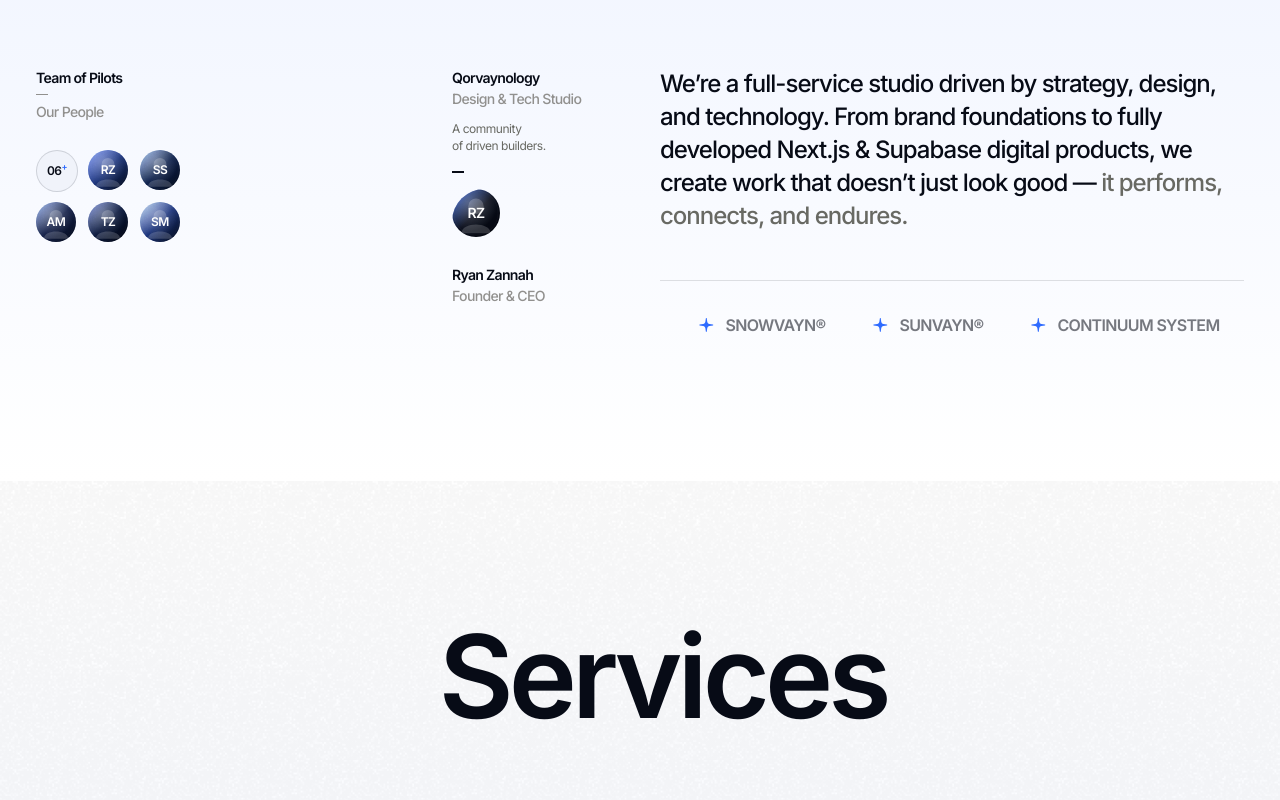
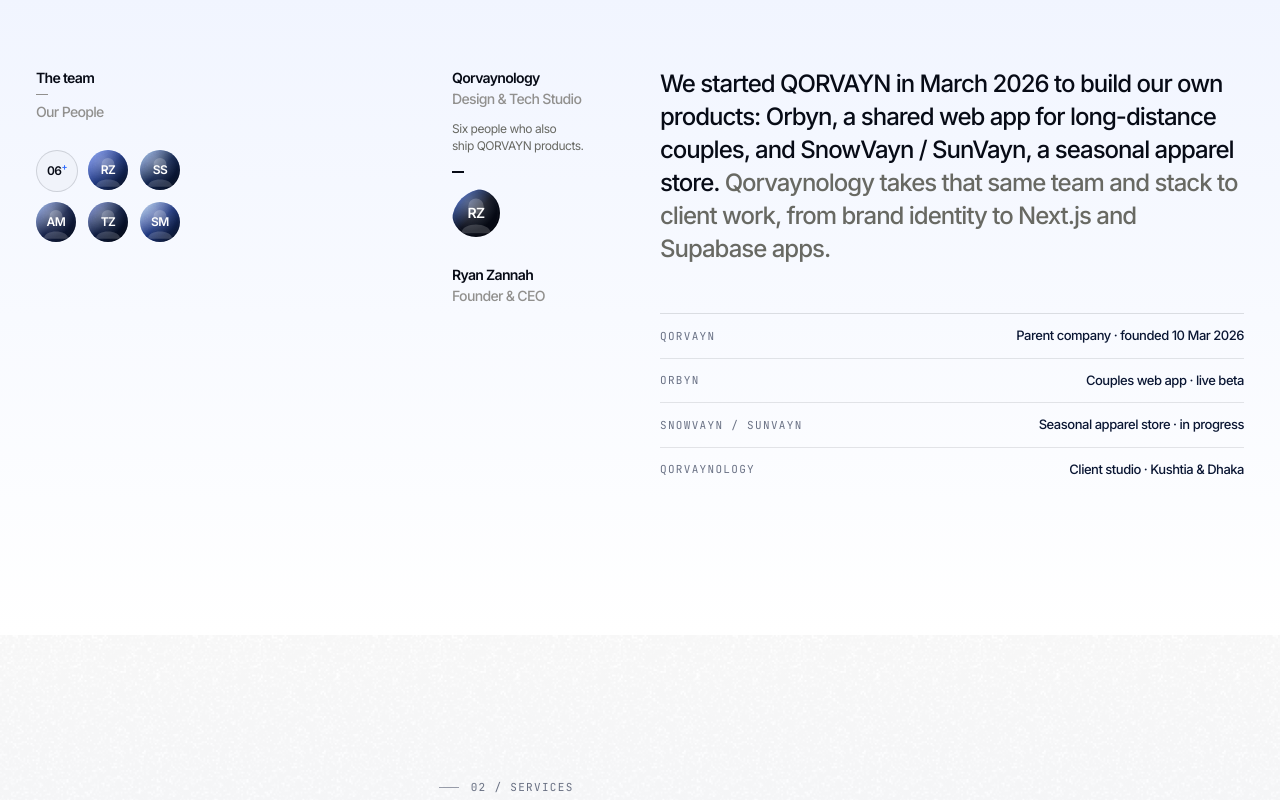
Before and after one commit to qorvayn/qorvaynology, a Next.js app: page / in a window 1280 px wide. Shown: the part 1440-2240 px from the top of the page. Built offline with nearby package versions, Linux system fonts and the light colour scheme.

Commit message:
copy+layout: remove fake star ratings and ticker, add section indices, rewrite generic copy with real facts

```diff
--- a/src/app/page.tsx
+++ b/src/app/page.tsx
@@ -46,6 +46,28 @@ import { CaseStudyDrawer } from "@/components/CaseStudyDrawer";
 import { ContactModal, InsightModal } from "@/components/StudioModals";
 
 const EASE_OUT_EXPO: [number, number, number, number] = [0.16, 1, 0.3, 1];
+
+/* Architectural index line: 20px hairline + numbered mono label (replaces pill badges) */
+function SectionIndex({
+  num,
+  label,
+  tone = "dark",
+}: {
+  num: string;
+  label: string;
+  tone?: "dark" | "light";
+}) {
+  const ink = tone === "dark" ? "text-[#0A1633]/60" : "text-white/60";
+  const rule = tone === "dark" ? "bg-[#0A1633]/40" : "bg-white/40";
+  return (
+    <div className={`mb-5 flex items-center gap-3 font-mono-tech text-[11px] tracking-[0.16em] ${ink}`}>
+      <span className={`h-px w-5 ${rule}`} />
+      <span>
+        {num} / {label}
+      </span>
+    </div>
+  );
+}
 
 const INSIGHT_IMAGES = [
   "/astra/insight-1.png",
@@ -657,10 +679,13 @@ export default function QorvaynologyHomePage() {
         <div className="max-w-[1354px] mx-auto px-5 sm:px-9">
           {/* NUMBERS BLOCK (Top Row: ++ on left, 2 Stat Columns on right, 3rd Stat below) */}
           <div className="grid grid-cols-1 lg:grid-cols-12 gap-10 items-start">
-            {/* Left ++ stars */}
-            <div className="lg:col-span-4 flex items-center gap-1.5 text-[#070B16]">
-              <Plus className="w-4 h-4 stroke-[2.5]" />
-              <Plus className="w-4 h-4 stroke-[2.5]" />
+            {/* Left ++ stars + section index */}
+            <div className="lg:col-span-4 text-[#070B16]">
+              <SectionIndex num="01" label="STUDIO" />
+              <div className="flex items-center gap-1.5">
+                <Plus className="w-4 h-4 stroke-[2.5]" />
+                <Plus className="w-4 h-4 stroke-[2.5]" />
+              </div>
             </div>
 
             {/* Stat 1 (col 5-8) & Stat 2 (col 9-12) */}
@@ -740,7 +765,7 @@ export default function QorvaynologyHomePage() {
             {/* Left Col (w: 441): Team of Pilots + 2x3 circular cluster */}
             <div className="lg:col-span-4">
               <div className="text-[14.08px] font-semibold tracking-[-0.704px] text-[#070B16]">
-                Team of Pilots
+                The team
               </div>
               <div className="w-3 h-[1.5px] bg-[#91908E] my-1.5" />
               <div className="text-[14.08px] font-medium tracking-[-0.704px] text-[#91908E]">
@@ -774,9 +799,9 @@ export default function QorvaynologyHomePage() {
                 Design &amp; Tech Studio
               </div>
               <p className="mt-3 text-[12px] leading-[16.8px] text-[#686963]">
-                A community
+                Six people who also
                 <br />
-                of driven builders.
+                ship QORVAYN products.
               </p>
               <div className="w-3 h-[2px] bg-[#070B16] my-4" />
 
@@ -801,40 +826,27 @@ export default function QorvaynologyHomePage() {
             {/* Right Col (w: 662): 24px Editorial Message + Infinite Marquee Ticker */}
             <div className="lg:col-span-6">
               <p className="font-display text-[21px] sm:text-[24px] font-medium leading-[33.12px] tracking-[-1.44px] text-[#070B16]">
-                We’re a full-service studio driven by strategy, design, and technology. From brand foundations to fully developed Next.js &amp; Supabase digital products, we create work that doesn’t just look good —{" "}
+                We started QORVAYN in March 2026 to build our own products: Orbyn, a shared web app for long-distance couples, and SnowVayn / SunVayn, a seasonal apparel store.{" "}
                 <span className="text-[#686963]">
-                  it performs, connects, and endures.
+                  Qorvaynology takes that same team and stack to client work, from brand identity to Next.js and Supabase apps.
                 </span>
               </p>
 
-              {/* Infinite Clients / Ecosystem Ticker (Matches "Clients ticker" at y: 1599) */}
-              <div className="mt-12 pt-8 border-t border-[#070B16]/12 overflow-hidden relative">
-                <div className="animate-ticker flex items-center gap-12">
-                  {[
-                    "QORVAYN®",
-                    "ORBYN LIVE BETA",
-                    "SNOWVAYN®",
-                    "SUNVAYN®",
-                    "CONTINUUM SYSTEM",
-                    "NEXT.JS 15",
-                    "SUPABASE",
-                    "QORVAYN®",
-                    "ORBYN LIVE BETA",
-                    "SNOWVAYN®",
-                    "SUNVAYN®",
-                    "CONTINUUM SYSTEM",
-                    "NEXT.JS 15",
-                    "SUPABASE",
-                  ].map((item, i) => (
-                    <span
-                      key={i}
-                      className="inline-flex items-center gap-3 font-display text-sm sm:text-base font-semibold tracking-[-0.04em] text-[#070B16]/55 whitespace-nowrap"
-                    >
-                      <AstraStarLogo className="w-3.5 h-3.5 text-[#2E6BFF]" />
-                      {item}
+              {/* Static ecosystem factsheet (replaces the scrolling ticker) */}
+              <div className="mt-12 border-t border-[#070B16]/12 divide-y divide-[#070B16]/10 text-[13px]">
+                {[
+                  { k: "QORVAYN", v: "Parent company · founded 10 Mar 2026" },
+                  { k: "ORBYN", v: "Couples web app · live beta" },
+                  { k: "SNOWVAYN / SUNVAYN", v: "Seasonal apparel store · in progress" },
+                  { k: "QORVAYNOLOGY", v: "Client studio · Kushtia & Dhaka" },
+                ].map((row) => (
+                  <div key={row.k} className="py-3 flex items-center justify-between gap-6">
+                    <span className="font-mono-tech text-[11px] tracking-[0.16em] text-[#0A1633]/60">
+                      {row.k}
                     </span>
-                  ))}
-                </div>
+                    <span className="font-medium text-[#0A1633] text-right">{row.v}</span>
+                  </div>
+                ))}
               </div>
             </div>
           </motion.div>
@@ -861,6 +873,7 @@ export default function QorvaynologyHomePage() {
               transition={{ duration: 0.7, ease: EASE_OUT_EXPO }}
               className="lg:col-start-5 lg:col-span-8"
             >
+              <SectionIndex num="02" label="SERVICES" />
               <h2 className="font-display text-[clamp(3.8rem,9vw,128px)] font-semibold leading-[0.9] tracking-[-0.04em] text-[#070B16]">
                 Services
               </h2>
@@ -997,7 +1010,7 @@ export default function QorvaynologyHomePage() {
           <div className="mt-16 grid grid-cols-1 lg:grid-cols-12 gap-8 items-center">
             <div className="lg:col-start-5 lg:col-span-4">
               <p className="font-display text-[18px] sm:text-[20px] font-medium leading-[26px] tracking-[-0.8px] text-[#070B16]">
-                Qorvaynology helps businesses stand out with bold design and smart digital solutions. We mix strategy, creativity, and technology.
+                Every project starts with a free 15–30 minute call and a written proposal within 24 hours. You see progress every Friday.
               </p>
             </div>
             <div className="lg:col-start-9 lg:col-span-4">
@@ -1046,6 +1059,7 @@ export default function QorvaynologyHomePage() {
               {/* Header Block: Monumental 128px "Projects" + 05+ count + 4 Service Filter lines */}
               <div className="grid grid-cols-1 lg:grid-cols-12 gap-8 items-start mb-16 sm:mb-24">
                 <div className="lg:col-start-5 lg:col-span-8">
+                  <SectionIndex num="03" label="WORK" tone="light" />
                   <motion.h2
                     initial={{ opacity: 0, y: 32 }}
                     whileInView={{ opacity: 1, y: 0 }}
@@ -1176,6 +1190,7 @@ export default function QorvaynologyHomePage() {
               {/* Monumental 128px "Pricing" Header at col-start-5 + Currency & Package Switcher */}
               <div className="grid grid-cols-1 lg:grid-cols-12 gap-8 items-end mb-14">
                 <div className="lg:col-start-5 lg:col-span-8">
+                  <SectionIndex num="04" label="PRICING" tone="light" />
                   <motion.h2
                     initial={{ opacity: 0, y: 32 }}
                     whileInView={{ opacity: 1, y: 0 }}
@@ -1478,6 +1493,7 @@ export default function QorvaynologyHomePage() {
           {/* Header Block: Monumental 128px Heading + Metric at col-start-5 */}
           <div className="grid grid-cols-1 lg:grid-cols-12 mb-12">
             <div className="lg:col-start-5 lg:col-span-8">
+              <SectionIndex num="05" label="HOW WE WORK" />
               <motion.h2
                 initial={{ opacity: 0, y: 32 }}
                 whileInView={{ opacity: 1, y: 0 }}
@@ -1526,9 +1542,7 @@ export default function QorvaynologyHomePage() {
                         <div className="text-[13px] font-medium text-[#91908E] mb-4">
                           {card.role}
                         </div>
-                        <div className="flex items-center gap-1 text-[#2E6BFF] text-xs mb-2">
-                          <span>★★★★★</span>
-                        </div>
+                        <div className="h-px w-5 bg-[#1E3A8A]/50 mb-3" />
                         <p className="font-display text-[20px] sm:text-[22px] font-medium leading-[29px] tracking-[-0.9px] text-[#070B16]">
                           {card.quote}
                         </p>
@@ -1581,9 +1595,7 @@ export default function QorvaynologyHomePage() {
                         <div className="text-[12px] text-[#91908E] mb-2">
                           {card.role}
                         </div>
-                        <div className="text-[#2E6BFF] text-[11px] mb-1">
-                          ★★★★★
-                        </div>
+                        <div className="h-px w-5 bg-[#1E3A8A]/50 mb-2" />
                         <p className="text-[14.5px] font-medium leading-[20.5px] text-[#070B16]/85">
                           {card.quote}
                         </p>
@@ -1950,6 +1962,7 @@ export default function QorvaynologyHomePage() {
             {/* Monumental 128px "Team" Heading at col-start-5 */}
             <div className="grid grid-cols-1 lg:grid-cols-12 mb-6 sm:mb-10">
               <div className="lg:col-start-5 lg:col-span-8">
+                <SectionIndex num="06" label="TEAM" tone="light" />
                 <h2 className="font-display text-[clamp(3.8rem,9vw,128px)] font-semibold leading-[0.9] tracking-[-0.04em] text-white">
                   Team
                 </h2>
@@ -2145,6 +2158,7 @@ export default function QorvaynologyHomePage() {
               transition={{ duration: 0.7, ease: EASE_OUT_EXPO }}
               className="lg:col-start-5 lg:col-span-8"
             >
+              <SectionIndex num="07" label="NOTES" />
               <h2 className="font-display text-[clamp(3.8rem,9vw,128px)] font-semibold leading-[0.9] tracking-[-0.04em] text-[#070B16]">
                 Insights
               </h2>
@@ -2269,6 +2283,7 @@ export default function QorvaynologyHomePage() {
               transition={{ duration: 0.7, ease: EASE_OUT_EXPO }}
               className="lg:col-start-5 lg:col-span-8"
             >
+              <SectionIndex num="08" label="QUESTIONS" />
               <h2 className="font-display text-[clamp(3.8rem,9vw,128px)] font-semibold leading-[0.9] tracking-[-0.04em] text-[#070B16]">
                 FAQ
               </h2>
@@ -2291,7 +2306,7 @@ export default function QorvaynologyHomePage() {
               </div>
               <div className="text-[12px] text-[#91908E]">Founder &amp; CEO</div>
               <p className="mt-5 text-[14.08px] font-semibold leading-[19.7px] tracking-[-0.704px] text-[#070B16] max-w-[210px]">
-                Behind every project: the thinking that fuels Qorvaynology’s creative process.
+                Questions we get on almost every discovery call, answered by Ryan.
               </p>
             </div>
 
@@ -2398,9 +2413,9 @@ export default function QorvaynologyHomePage() {
 
             <div className="lg:col-span-4">
               <p className="font-display text-[20px] sm:text-[22px] font-medium leading-[30px] tracking-[-1.1px] text-white/90 max-w-[381px]">
-                Qorvaynology creates brands, websites, and web apps that are simple, bold, and built to last.{" "}
+                Qorvaynology designs brands and builds websites and web apps for businesses in Bangladesh and abroad.{" "}
                 <span className="text-white/55">
-                  We care about every detail and treat every project like it matters — because it does.
+                  Every build ships with full code handover and 30 days of support.
                 </span>
               </p>
 
@@ -2422,9 +2437,9 @@ export default function QorvaynologyHomePage() {
 
             <div className="lg:col-span-4">
               <p className="text-[14.08px] font-medium leading-[19.7px] tracking-[-0.704px] text-white/85">
-                Space of Creative
+                Kushtia &amp; Dhaka, Bangladesh
                 <br />
-                Solutions · QORVAYN
+                Remote worldwide · QORVAYN
               </p>
             </div>
           </div>
--- a/src/data/studioData.ts
+++ b/src/data/studioData.ts
@@ -285,7 +285,7 @@ export const PROJECTS_LIST: ProjectCaseStudy[] = [
     ],
     metrics: [
       { label: "Founded", value: "10 Mar", note: "Established in Bangladesh in March 2026" },
-      { label: "Ecosystem Pillars", value: "04", note: "QORVAYN, Orbyn, SnowVayn/SunVayn, Qorvaynology" },
+      { label: "Brands in the group", value: "04", note: "QORVAYN, Orbyn, SnowVayn/SunVayn, Qorvaynology" },
       { label: "Core Leadership", value: "06", note: "Cross-functional product, design & engineering leads" },
     ],
     palette: {
```
